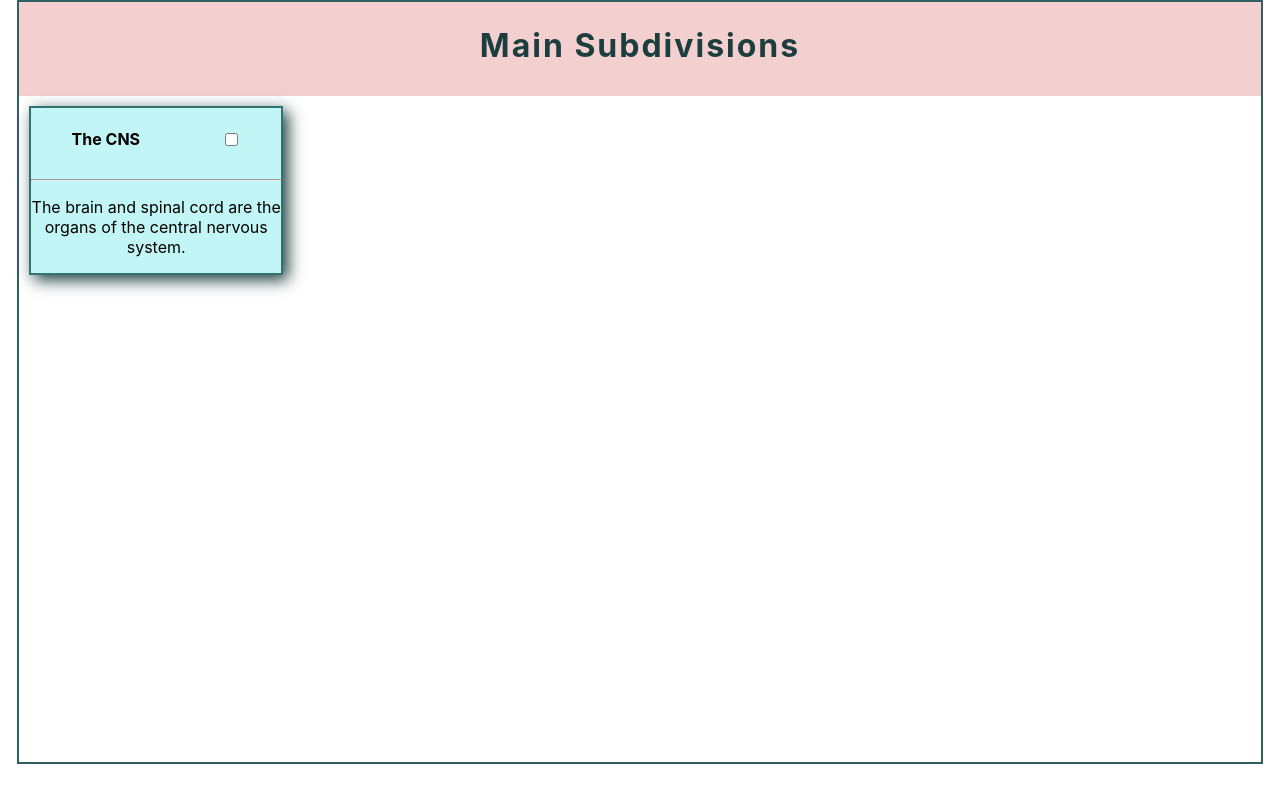
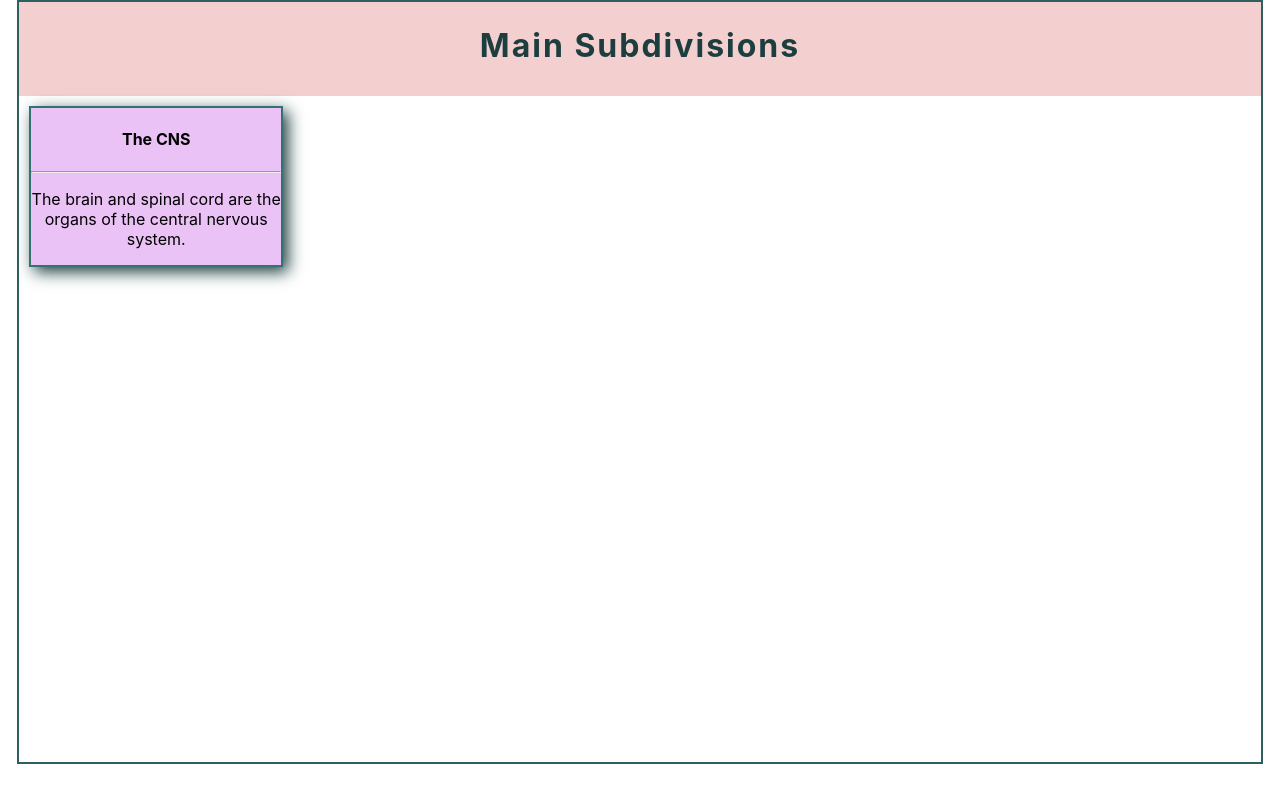
Before and after one commit to DmitriyLadutsko/IBA-react-js, a React (Create React App) app: page / in a window 1280 px wide. Built offline with nearby package versions, Linux system fonts and the light colour scheme.

Commit message:
fix: reset to Task1

```diff
--- a/src/Card/Card.css
+++ b/src/Card/Card.css
@@ -5,12 +5,3 @@
     box-shadow: 5px 5px 15px 0 #1c3e3e;
     background-color: #ebc2f5;
 }
-
-/*.Card h3 {*/
-/*    border-bottom: 1px solid #1c3e3e;*/
-/*    padding-bottom: 10px;*/
-/*}*/
-
-.ff {
-    justify-content: space-between;
-}
--- a/src/Card/index.js
+++ b/src/Card/index.js
@@ -2,26 +2,11 @@ import React, { useState } from "react";
 import './Card.css'
 
 const Card = () => {
-    const [styleState, setStyleState] = useState({
-            backgroundColor: '#c2f5f5'
-    });
-
-    const switchCardStyle = () => {
-        setStyleState({
-            backgroundColor: '#ebc2f5'
-        });
-    };
-
-    const styleCaption = {
-        display: 'flex',
-        justifyContent: 'space-around'
-    };
 
     return (
-        <div className="Card" style={styleState} >
-            <div style={styleCaption}>
+        <div className="Card" >
+            <div >
                 <h4>The CNS</h4>
-                <input type="checkbox" onChange={switchCardStyle} />
             </div>
             <hr />
             <p>The brain and spinal cord are the organs of the central nervous system.</p>
```
